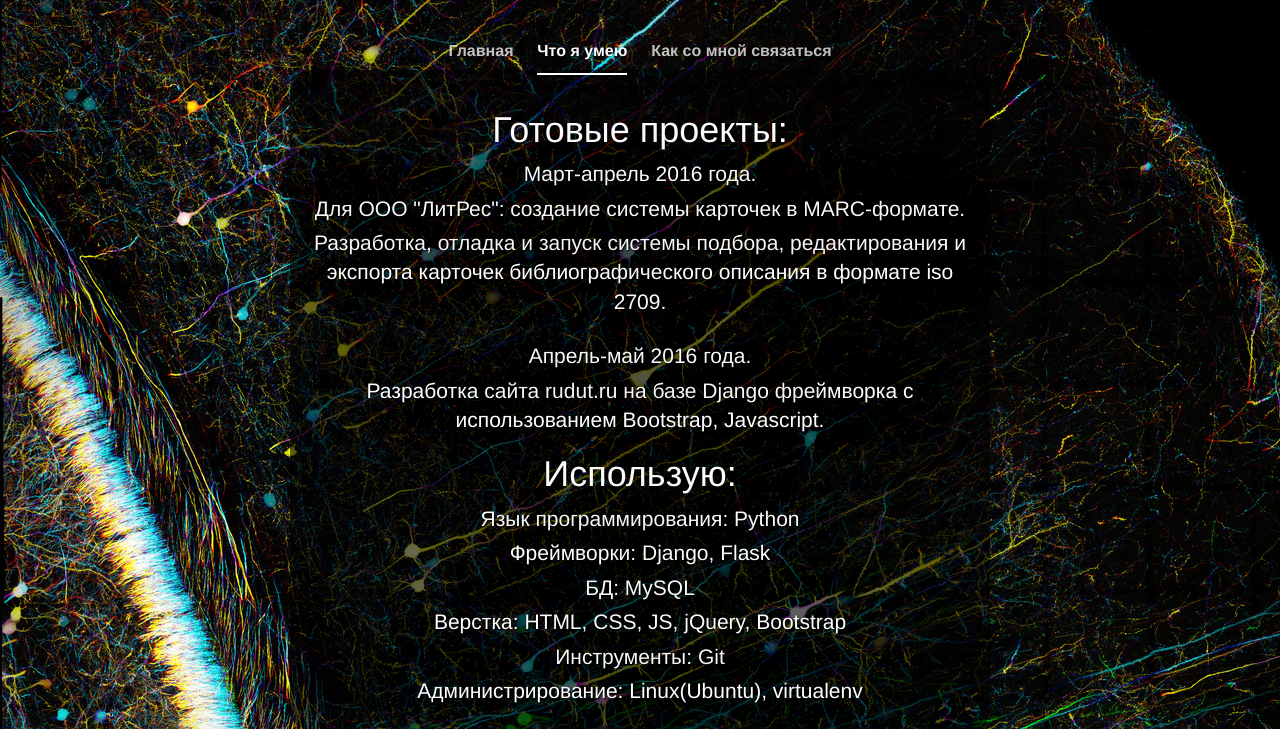
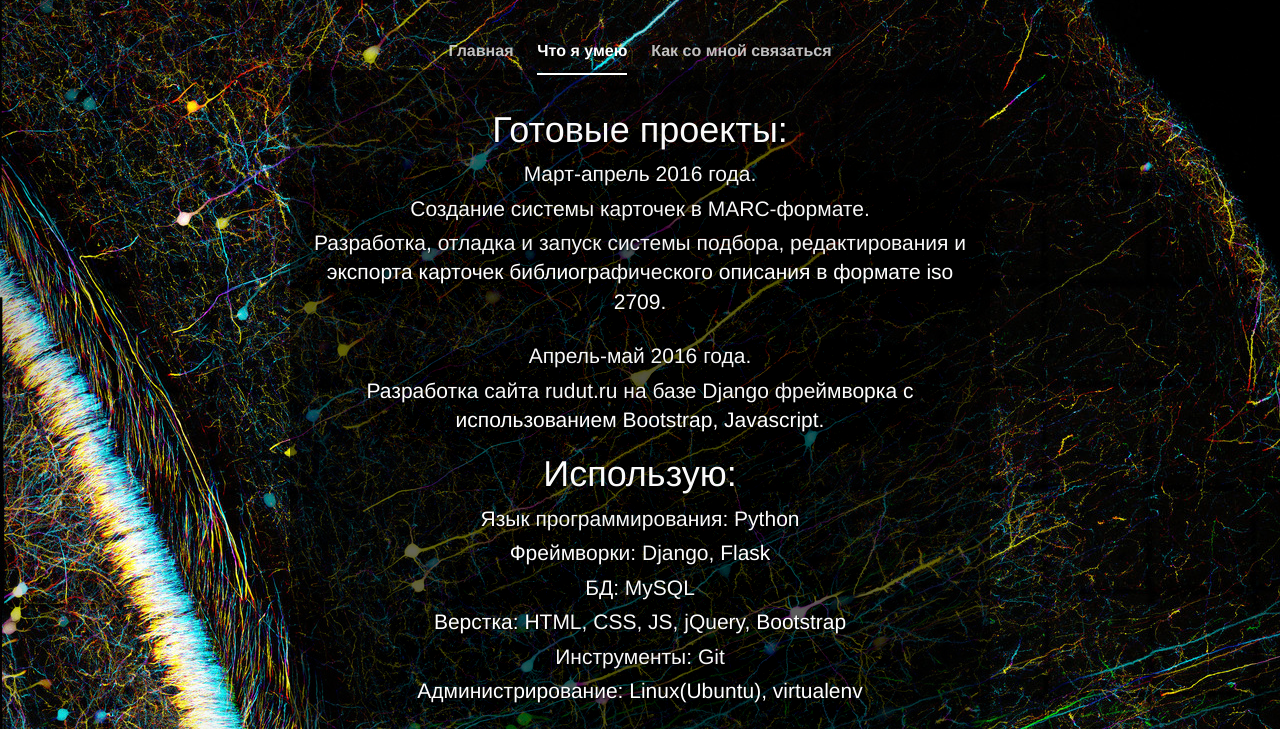
Before and after one commit to cyperus-papyrus/olgavr, a Flask app: page / in a window 1280 px wide, after a click on "Что я умею". Shown: the top 729 px of the page. Run offline with Flask 2, Linux system fonts and the light colour scheme; some libraries are stand-ins or nearby versions.

Commit message:
Merge branch 'master' of https://github.com/cyperus-papyrus/olgavr
Conflicts:
	.gitignore

```diff
--- a/templates/main.html
+++ b/templates/main.html
@@ -67,7 +67,7 @@
   <div class="tab-pane" id="detail"><div class="inner cover" style="background: rgba(0, 0, 0, 0.6); border-radius: 20px;">
         <h1 class="cover-heading">Готовые проекты:</h1>
                 <p class="lead">Март-апрель 2016 года.</p>
-                <p class="lead">Для ООО "ЛитРес": cоздание системы карточек в MARC-формате.</p>
+                <p class="lead">Создание системы карточек в MARC-формате.</p>
                 <p class="lead">Разработка, отладка и запуск системы подбора, редактирования и экспорта карточек библиографического описания в формате iso 2709.</p>
 <br />
                 <p class="lead">Апрель-май 2016 года.</p>
```
